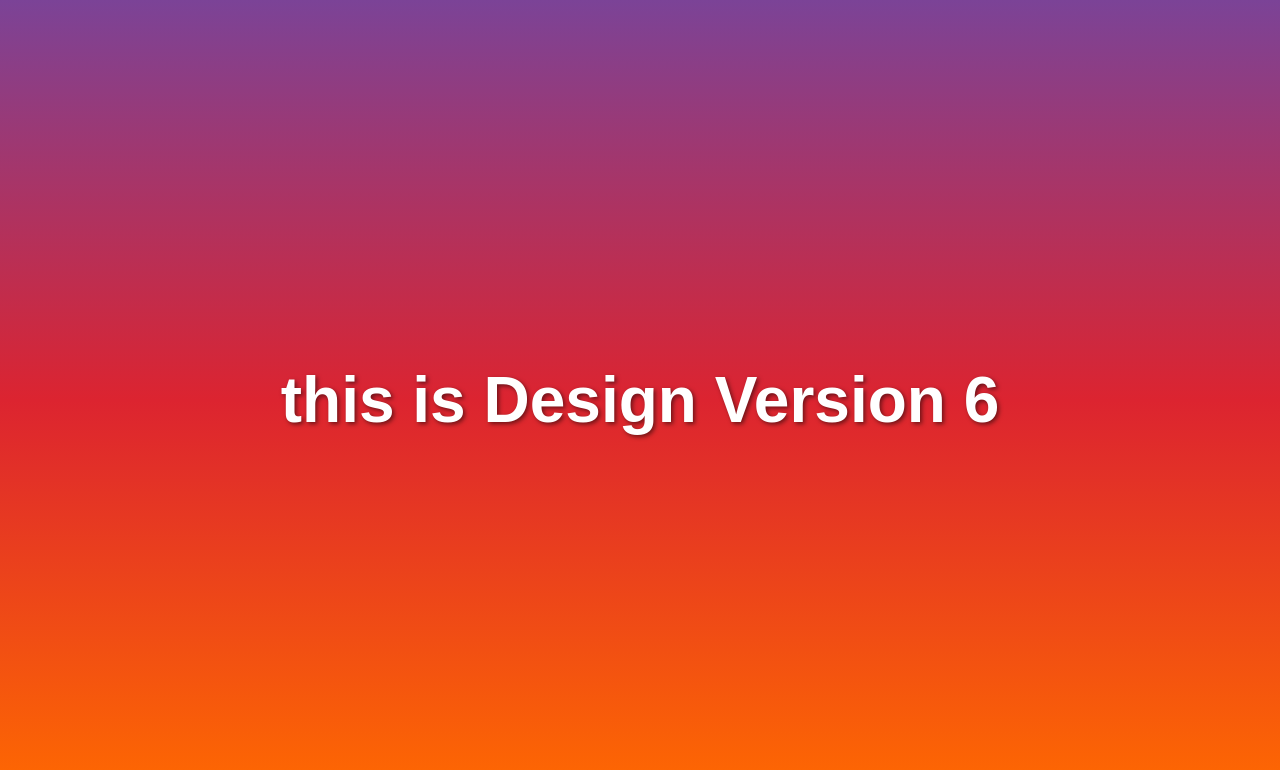
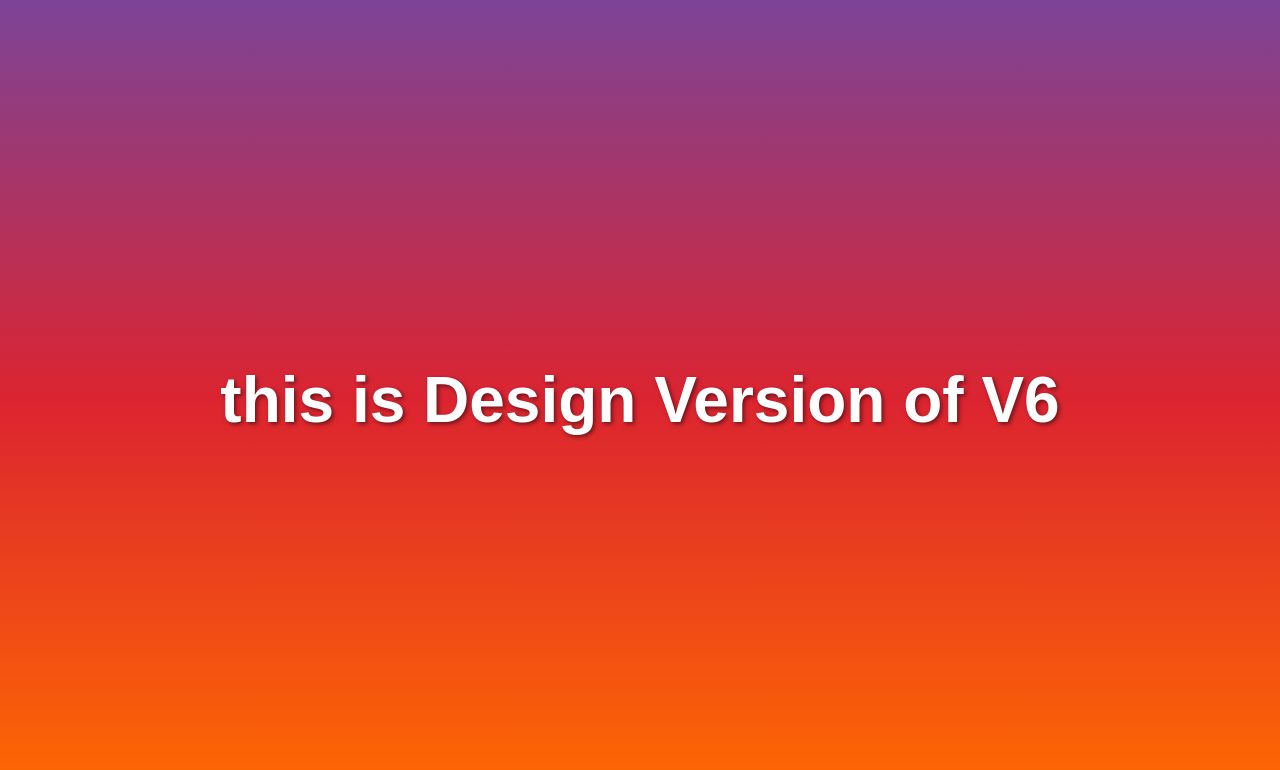
Before and after one commit to treealam/myrepo, a plain HTML site: page index.html in a window 1280 px wide. Drawn offline with Linux system fonts and the light colour scheme.

```diff
--- a/index.html
+++ b/index.html
@@ -7,7 +7,7 @@
     <link rel="stylesheet" href="styles.css">
 </head>
 <body>
-    <h1> this is  Design Version 6 </h1>
+    <h1> this is  Design Version  of V6 </h1>
 
 </body>
 </html>
```
